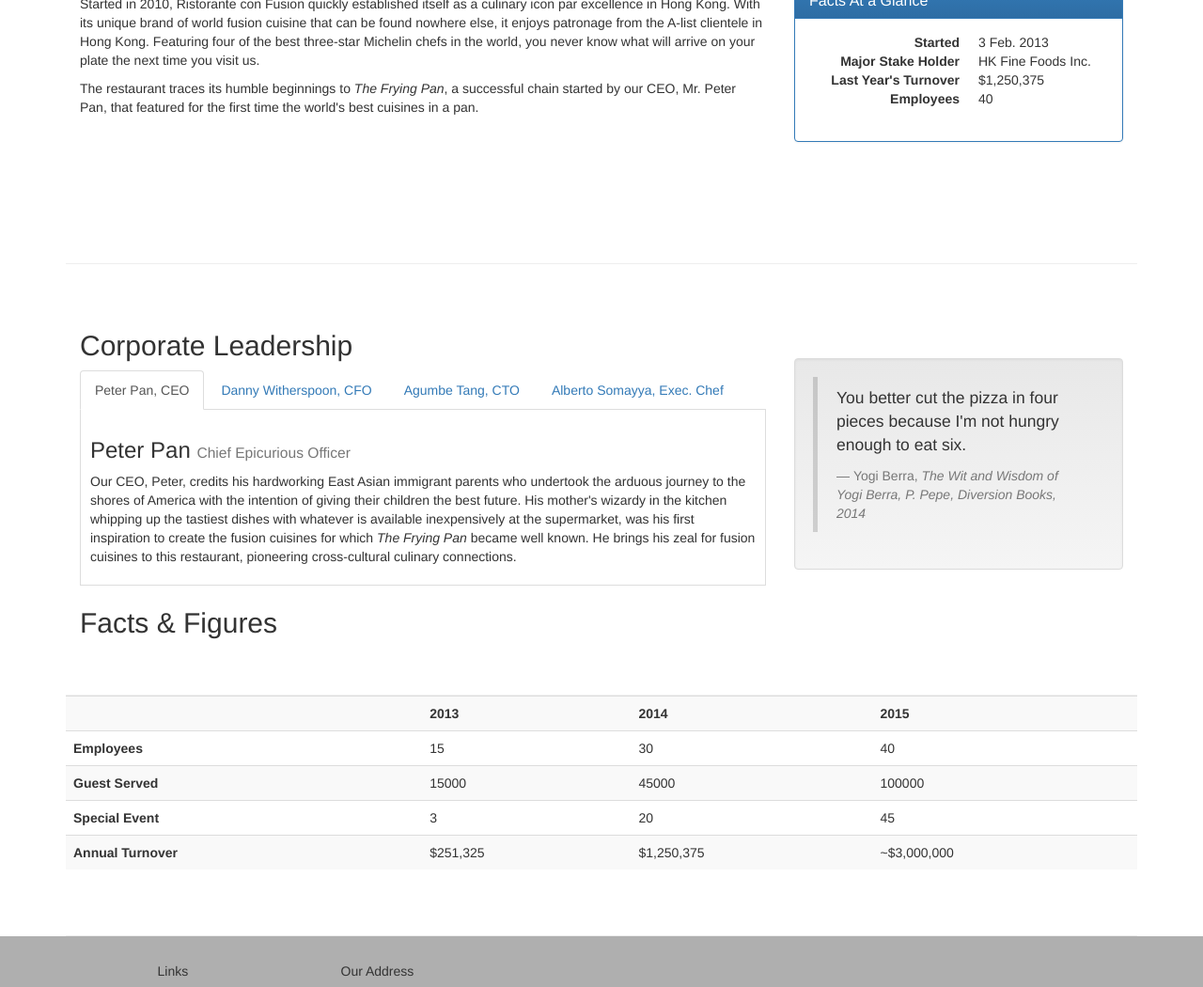
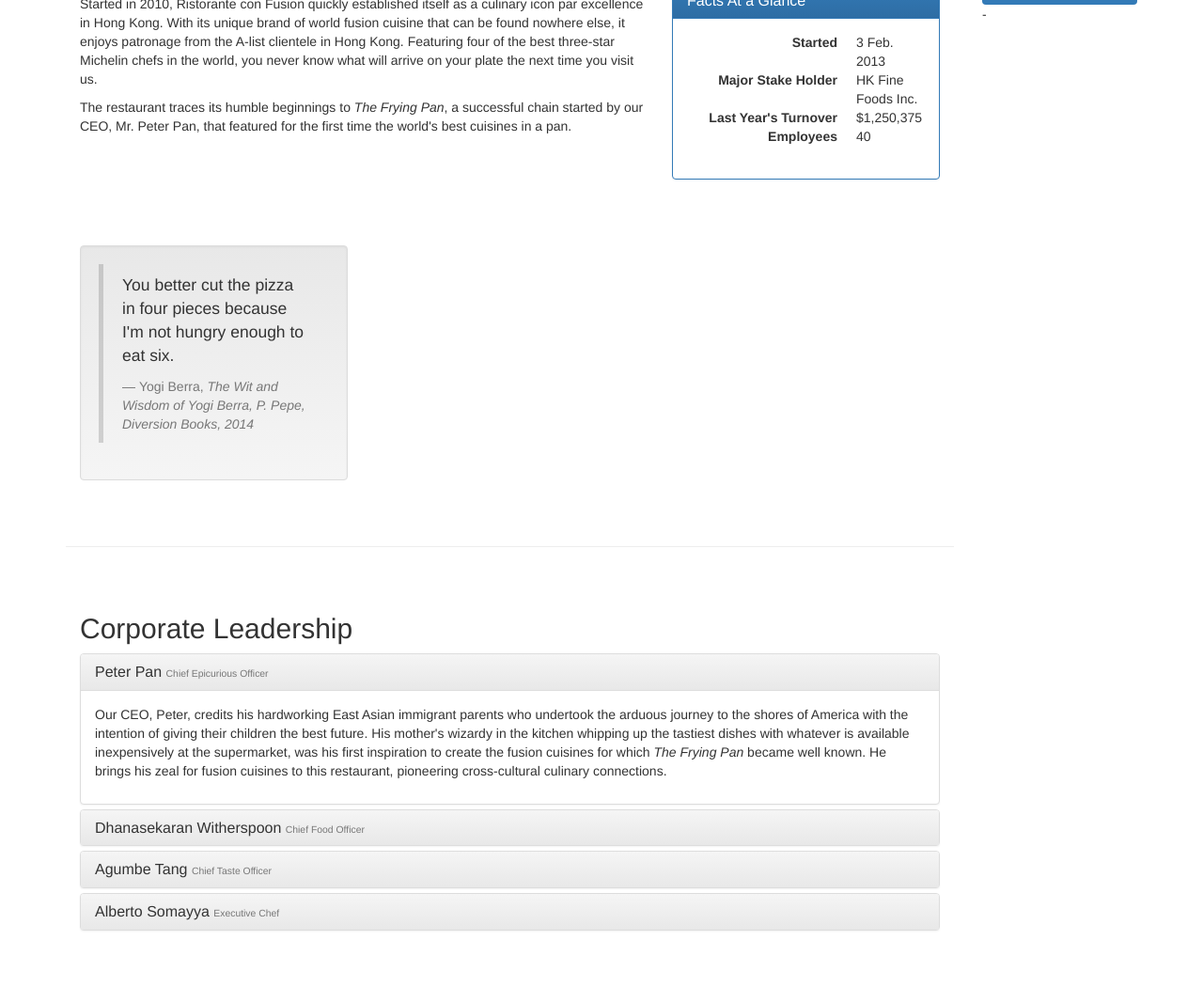
Before and after one commit to dimpossitorus/Front-End-Web-UI-Frameworks-and-Tools-Coursera, a plain HTML site: page aboutus.html in a window 1280 px wide. Shown: the part 627-1677 px from the top of the page at 94% size. Drawn offline with Linux system fonts and the light colour scheme.

Commit message:
Accordion, Scrollspy and Affix
Week 3 exercise. Adding accordion, scrollspy and affix to aboutus.html

```diff
--- a/aboutus.html
+++ b/aboutus.html
@@ -22,7 +22,7 @@
     <![endif]-->
 </head>
 
-<body>
+<body data-spy="scroll" data-target="#myScrollspy" data-offset="200">
     <nav class="navbar navbar-inverse navbar-fixed-top" role="navigation">
         <div class="container">
             <div class="navbar-header">
@@ -89,13 +89,16 @@
             </div>
         </div>
 
-        <div class="row row-content">
-            <div class="col-xs-12 col-sm-8">
+        <div class="row">
+            <div class="col-xs-12 col-sm-10">
+                <div id="history" class="row row-content">
+                    <div class="col-xs-12 col-sm-6 col-lg-8">
                         <h2>Our History</h2>
                         <p>Started in 2010, Ristorante con Fusion quickly established itself as a culinary icon par excellence in Hong Kong. With its unique brand of world fusion cuisine that can be found nowhere else, it enjoys patronage from the A-list clientele in Hong Kong.  Featuring four of the best three-star Michelin chefs in the world, you never know what will arrive on your plate the next time you visit us.</p>
                         <p>The restaurant traces its humble beginnings to <em>The Frying Pan</em>, a successful chain started by our CEO, Mr. Peter Pan, that featured for the first time the world's best cuisines in a pan.</p>
                     </div>
-            <div class="col-xs-12 col-sm-4">
+
+                    <div class="col-xs-12 col-sm-6 col-lg-4">
                         <p style="padding:20px;"></p>
                         <div class="panel panel-primary">
                             <div class="panel-heading">
@@ -115,46 +118,7 @@
                             </div>
                         </div>
                     </div>
-        </div>
 
-
-        <div class="row row-content">
-            <div class="col-xs-12 col-sm-8">
-                <h2>Corporate Leadership</h2>
-                <ul class="nav nav-tabs" role="tablist">
-                    <li role = "presentation" class="active">
-                        <a href="#peter" aria-controls="peter" role="tab" data-toggle="tab">Peter Pan, CEO</a>
-                    </li>
-                    <li role = "presentation">
-                        <a href="#danny" aria-controls="danny" role="tab" data-toggle="tab">Danny Witherspoon, CFO</a>
-                    </li>
-                    <li role = "presentation" >
-                        <a href="#agumbe" aria-controls="agumbe" role="tab" data-toggle="tab">Agumbe Tang, CTO</a>
-                    </li>
-                    <li role = "presentation" >
-                        <a href="#alberto" aria-controls="alberto" role="tab" data-toggle="tab">Alberto Somayya, Exec. Chef</a>
-                    </li>
-                </ul>
-                <div class="tab-content">
-                    <div role="tabpanel" class="tab-pane fade in active" id="peter">
-                        <h3>Peter Pan <small>Chief Epicurious Officer</small></h3>
-                        <p>Our CEO, Peter, credits his hardworking East Asian immigrant parents who undertook the arduous journey to the shores of America with the intention of giving their children the best future. His mother's wizardy in the kitchen whipping up the tastiest dishes with whatever is available inexpensively at the supermarket, was his first inspiration to create the fusion cuisines for which <em>The Frying Pan</em> became well known. He brings his zeal for fusion cuisines to this restaurant, pioneering cross-cultural culinary connections.</p>
-                    </div>
-                    <div role="tabpanel" class="tab-pane fade in" id="danny">
-                        <h3>Dhanasekaran Witherspoon <small>Chief Food Officer</small></h3>
-                        <p>Our CFO, Danny, as he is affectionately referred to by his colleagues, comes from a long established family tradition in farming and produce. His experiences growing up on a farm in the Australian outback gave him great appreciation for varieties of food sources. As he puts it in his own words, <em>Everything that runs, wins, and everything that stays, pays!</em></p>
-                    </div>
-                    <div role="tabpanel" class="tab-pane fade in" id="agumbe">
-                        <h3>Agumbe Tang <small>Chief Taste Officer</small></h3>
-                        <p>Blessed with the most discerning gustatory sense, Agumbe, our CFO, personally ensures that every dish that we serve meets his exacting tastes. Our chefs dread the tongue lashing that ensues if their dish does not meet his exacting standards. He lives by his motto, <em>You click only if you survive my lick.</em></p>
-                    </div>
-                    <div role="tabpanel" class="tab-pane fade in" id="alberto">
-                        <h3>Alberto Somayya <small>Executive Chef</small></h3>
-                        <p>Award winning three-star Michelin chef with wide International experience having worked closely with whos-who in the culinary world, he specializes in creating mouthwatering Indo-Italian fusion experiences. He says, <em>Put together the cuisines from the two craziest cultures, and you get a winning hit! Amma Mia!</em></p>
-                    </div>
-                </div>
-
-            </div>
                     <div class="col-xs-12 col-sm-4">
                         <p style="padding:20px;"></p>
                         <div class="well">
@@ -168,14 +132,78 @@
                             </blockquote>
                         </div>
                     </div>
+                </div>
 
-            <div class="row row-content">
-                <div class="col-xs-12 col-sm-9">
+                <div id="corporate" class="row row-content">
+                    <div class="col-xs-12">
+                        <h2>Corporate Leadership</h2>
+                        <div class="panel-group" id="accordion" role="tablist" aria-multiselectable="true">
+                            <div class="panel panel-default">
+                                <div class="panel-heading" role="tab" id="headingPeter">
+                                    <h3 class="panel-title">
+                                        <a role="button" data-toggle="collapse" data-parent="#accordion" href="#peter" aria-expanded="true" aria-controls="peter">Peter Pan <small>Chief Epicurious Officer</small></a>
+                                    </h3>
+                                </div>
+
+                                <div class="panel-collapse collapse in" role="tabpanel" id="peter" aria-labelledby="headingPeter">
+                                    <div class="panel-body">
+                                        <p>Our CEO, Peter, credits his hardworking East Asian immigrant parents who undertook the arduous journey to the shores of America with the intention of giving their children the best future. His mother's wizardy in the kitchen whipping up the tastiest dishes with whatever is available inexpensively at the supermarket, was his first inspiration to create the fusion cuisines for which <em>The Frying Pan</em> became well known. He brings his zeal for fusion cuisines to this restaurant, pioneering cross-cultural culinary connections.</p>
+                                    </div>
+                                </div>
+                            </div>
+
+                            <div class="panel panel-default">
+                                <div class="panel-heading" role="tab" id="headingDanny">
+                                    <h3 class="panel-title">
+                                        <a role="button" data-toggle="collapse" data-parent="#accordion" href="#danny" aria-expanded="false" aria-controls="danny">Dhanasekaran Witherspoon <small>Chief Food Officer</small></a>
+                                    </h3>
+                                </div>
+
+                                <div class="panel-collapse collapse" role="tabpanel" id="danny" aria-labelledby="headingDanny">
+                                    <div class="panel-body">
+                                        <p>Our CFO, Danny, as he is affectionately referred to by his colleagues, comes from a long established family tradition in farming and produce. His experiences growing up on a farm in the Australian outback gave him great appreciation for varieties of food sources. As he puts it in his own words, <em>Everything that runs, wins, and everything that stays, pays!</em></p>
+                                    </div>
+                                </div>
+                            </div>
+
+                            <div class="panel panel-default" role="tabpanel">
+                                <div class="panel-heading" role="tab" id="headingAgumbe">
+                                    <h3 class="panel-title">
+                                        <a class="collapsed" role="button" data-toggle="collapse" data-parent="#accordion" href="#agumbe" aria-expanded="false" aria-controls="agumbe" >Agumbe Tang <small>Chief Taste Officer</small></a>
+                                    </h3>
+                                </div>
+
+                                <div class="panel-collapse collapse" role="tabpanel" id="agumbe" aria-labelledby="headingAgumbe">
+                                    <div class="panel-body">
+                                        <p>Blessed with the most discerning gustatory sense, Agumbe, our CFO, personally ensures that every dish that we serve meets his exacting tastes. Our chefs dread the tongue lashing that ensues if their dish does not meet his exacting standards. He lives by his motto, <em>You click only if you survive my lick.</em></p>
+                                    </div>
+                                </div>
+                            </div>
+
+                            <div class="panel panel-default">
+                                <div class="panel-heading" role="tab" id="headingAlberto">
+                                    <h3 class="panel-title">
+                                        <a class="collapsed" role="button" data-toggle="collapse" data-parent="#accordion" href="#alberto" aria-expanded="false" aria-controls="alberto">Alberto Somayya <small>Executive Chef</small></a>
+                                    </h3>
+                                </div>
+
+                                <div class="panel-collapse collapse" role="tabpanel" id="alberto" aria-labelledby="headingAlberto">
+                                    <div class="panel-body">
+                                        <p>Award winning three-star Michelin chef with wide International experience having worked closely with whos-who in the culinary world, he specializes in creating mouthwatering Indo-Italian fusion experiences. He says, <em>Put together the cuisines from the two craziest cultures, and you get a winning hit! Amma Mia!</em></p>
+                                    </div>
+                                </div>
+                            </div>
+                        </div>
+                     </div>
+                </div>
+
+                <div id="facts" class="row row-content">
+                    <div class="col-xs-12">
                         <h2>Facts &amp; Figures</h2>
                     </div>
+
                     <div class="col-xs-12 col-sm-3">
                         <p style="padding:20px;"></p>
-                </div>
                     </div>
 
                     <div class="table-responsive">
@@ -212,6 +240,16 @@
                             </tr>
                         </table>
                     </div>
+                </div>
+            </div>
+
+            <nav class="hidden-xs col-sm-2" id="myScrollspy">
+                <ul class="nav nav-pills nav-stacked" data-spy="affix" data-offset-top="400">
+                    <li><a href="#history">Our History</a></li>
+                    <li><a href="#corporate">Corporate</a></li>
+                    <li><a href="#facts">Facts</a></li>-
+                </ul>
+            </nav>
         </div>
     </div>
 
--- a/css/mystyles.css
+++ b/css/mystyles.css
@@ -53,3 +53,7 @@ body{
 	border-bottom: 1px solid #ddd;
 	padding: 10px;
 }
+
+.affix {
+	top:100px;
+}
```
Lines whose indentation alone changed are shown as unchanged.
